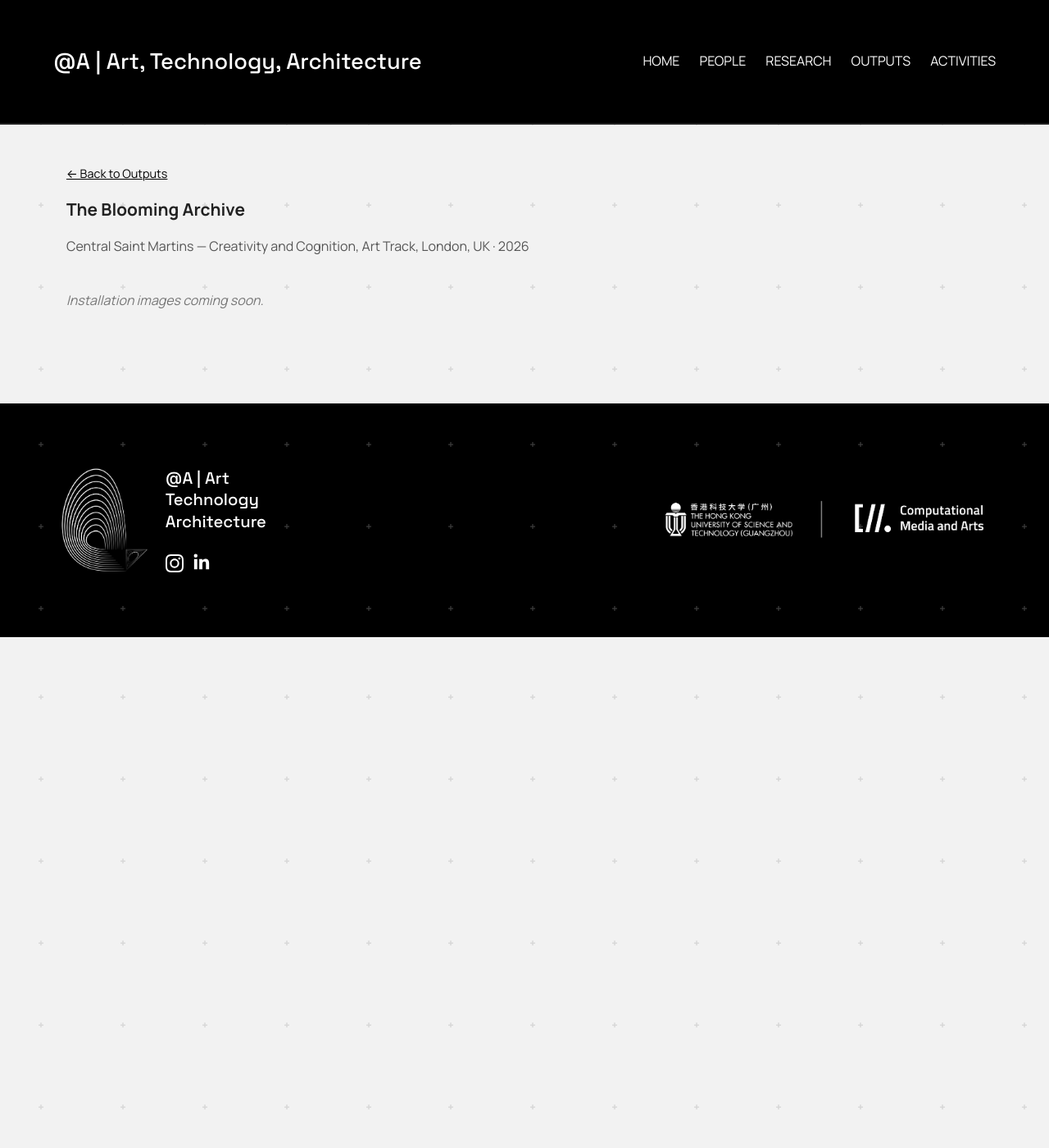
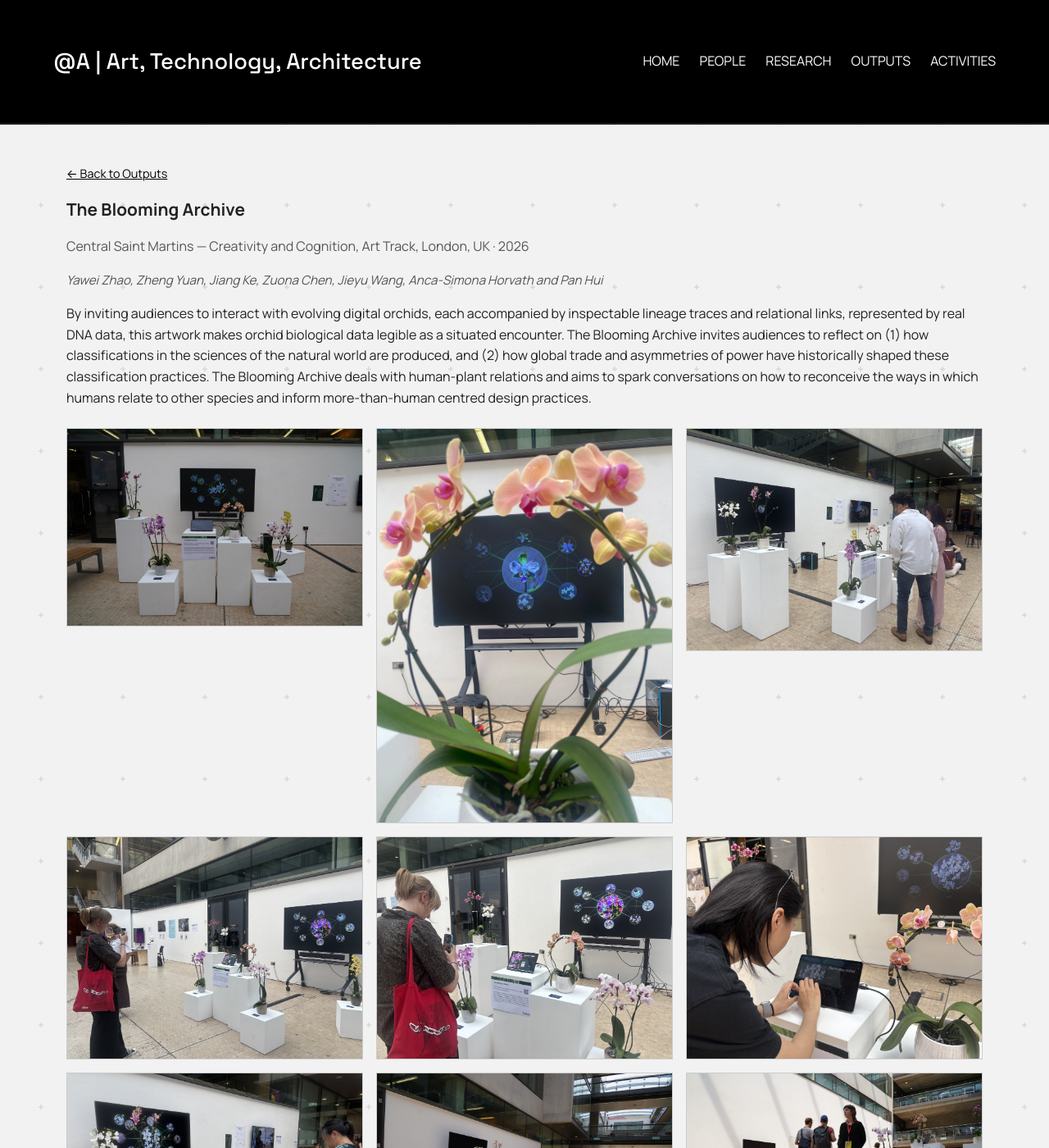
Before and after one commit to anqua/at-a, a Jekyll site: the page built from exhibitions/the-blooming-archive.md, in a window 1280 px wide and 1400 px high. Shown: the whole window at 82% size. Built offline with Jekyll 4.4.1, drawn with Linux system fonts in a browser that asks for light colours.

Commit message:
Add The Blooming Archive gallery photos and description
15 installation/visitor photos from Central Saint Martins (Creativity and
Cognition, Art Track). Description and artist credits taken verbatim from
the exhibition's own wall label. Cover image used for its Outputs card.

Co-Authored-By: Claude Sonnet 5 <noreply@anthropic.com>

```diff
--- a/_data/exhibitions.yml
+++ b/_data/exhibitions.yml
@@ -12,6 +12,7 @@
   venue: "Central Saint Martins — Creativity and Cognition, Art Track"
   location: "London, UK"
   year: 2026
-  description: ""
+  credits: "Yawei Zhao, Zheng Yuan, Jiang Ke, Zuona Chen, Jieyu Wang, Anca-Simona Horvath and Pan Hui"
+  description: "By inviting audiences to interact with evolving digital orchids, each accompanied by inspectable lineage traces and relational links, represented by real DNA data, this artwork makes orchid biological data legible as a situated encounter. The Blooming Archive invites audiences to reflect on (1) how classifications in the sciences of the natural world are produced, and (2) how global trade and asymmetries of power have historically shaped these classification practices. The Blooming Archive deals with human-plant relations and aims to spark conversations on how to reconceive the ways in which humans relate to other species and inform more-than-human centred design practices."
   url: /at-a/exhibitions/the-blooming-archive/
-  cover: /at-a/assets/images/Logo_AtA.png
+  cover: /at-a/assets/images/exhibitions/blooming-archive/01-overview.jpg
--- a/assets/css/style.css
+++ b/assets/css/style.css
@@ -340,6 +340,12 @@ h1 {
 
 .exhibition-page-meta {
   color: #555;
+}
+
+.exhibition-page-credits {
+  font-style: italic;
+  color: #555;
+  font-size: 0.95em;
 }
 
 .exhibition-gallery {
--- a/exhibitions/the-blooming-archive.md
+++ b/exhibitions/the-blooming-archive.md
@@ -2,7 +2,22 @@
 layout: default
 title: The Blooming Archive
 exhibition_id: blooming-archive
-images: []
+images:
+  - /at-a/assets/images/exhibitions/blooming-archive/01-overview.jpg
+  - /at-a/assets/images/exhibitions/blooming-archive/02-orchid-detail.jpg
+  - /at-a/assets/images/exhibitions/blooming-archive/03-visitors.jpg
+  - /at-a/assets/images/exhibitions/blooming-archive/04-visitor-interacting.jpg
+  - /at-a/assets/images/exhibitions/blooming-archive/05-visitor-photographing.jpg
+  - /at-a/assets/images/exhibitions/blooming-archive/06-tablet-closeup.jpg
+  - /at-a/assets/images/exhibitions/blooming-archive/07-visitor-tablet.jpg
+  - /at-a/assets/images/exhibitions/blooming-archive/08-installation-wide.jpg
+  - /at-a/assets/images/exhibitions/blooming-archive/09-atrium-view.jpg
+  - /at-a/assets/images/exhibitions/blooming-archive/10-plinths-row.jpg
+  - /at-a/assets/images/exhibitions/blooming-archive/11-installation.jpg
+  - /at-a/assets/images/exhibitions/blooming-archive/12-installation.jpg
+  - /at-a/assets/images/exhibitions/blooming-archive/13-setup.jpg
+  - /at-a/assets/images/exhibitions/blooming-archive/14-setup.jpg
+  - /at-a/assets/images/exhibitions/blooming-archive/15-setup.jpg
 ---
 
 {% assign ex = site.data.exhibitions | where: "id", page.exhibition_id | first %}
@@ -11,6 +26,7 @@ images: []
 
 <h1>{{ ex.title }}</h1>
 <p class="exhibition-page-meta">{{ ex.venue }}{% if ex.location %}, {{ ex.location }}{% endif %} &middot; {{ ex.year }}</p>
+{% if ex.credits %}<p class="exhibition-page-credits">{{ ex.credits }}</p>{% endif %}
 
 {% if ex.description %}<p>{{ ex.description }}</p>{% endif %}
 
```
Also changed, not shown: assets/images/exhibitions/blooming-archive/01-overview.jpg (added), assets/images/exhibitions/blooming-archive/02-orchid-detail.jpg (added), assets/images/exhibitions/blooming-archive/03-visitors.jpg (added), assets/images/exhibitions/blooming-archive/04-visitor-interacting.jpg (added), assets/images/exhibitions/blooming-archive/05-visitor-photographing.jpg (added), assets/images/exhibitions/blooming-archive/06-tablet-closeup.jpg (added), assets/images/exhibitions/blooming-archive/07-visitor-tablet.jpg (added), assets/images/exhibitions/blooming-archive/08-installation-wide.jpg (added), assets/images/exhibitions/blooming-archive/09-atrium-view.jpg (added), assets/images/exhibitions/blooming-archive/10-plinths-row.jpg (added), assets/images/exhibitions/blooming-archive/11-installation.jpg (added), assets/images/exhibitions/blooming-archive/12-installation.jpg (added), assets/images/exhibitions/blooming-archive/13-setup.jpg (added), assets/images/exhibitions/blooming-archive/14-setup.jpg (added), 1 more files.
